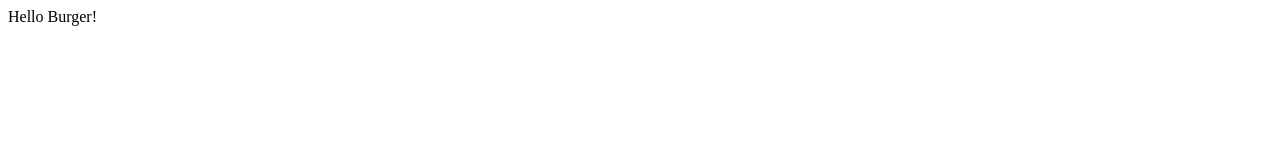
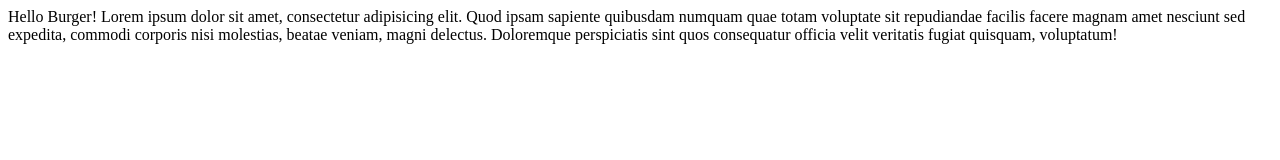
Before and after one commit to kabster/kabster.github.io, a plain HTML site: page index.html in a window 1280 px wide. Drawn offline with Linux system fonts and the light colour scheme.

Commit message:
new commit

```diff
--- a/index.html
+++ b/index.html
@@ -6,5 +6,6 @@
 </head>
 <body>
 	Hello Burger!
+	Lorem ipsum dolor sit amet, consectetur adipisicing elit. Quod ipsam sapiente quibusdam numquam quae totam voluptate sit repudiandae facilis facere magnam amet nesciunt sed expedita, commodi corporis nisi molestias, beatae veniam, magni delectus. Doloremque perspiciatis sint quos consequatur officia velit veritatis fugiat quisquam, voluptatum!
 </body>
 </html>
```
